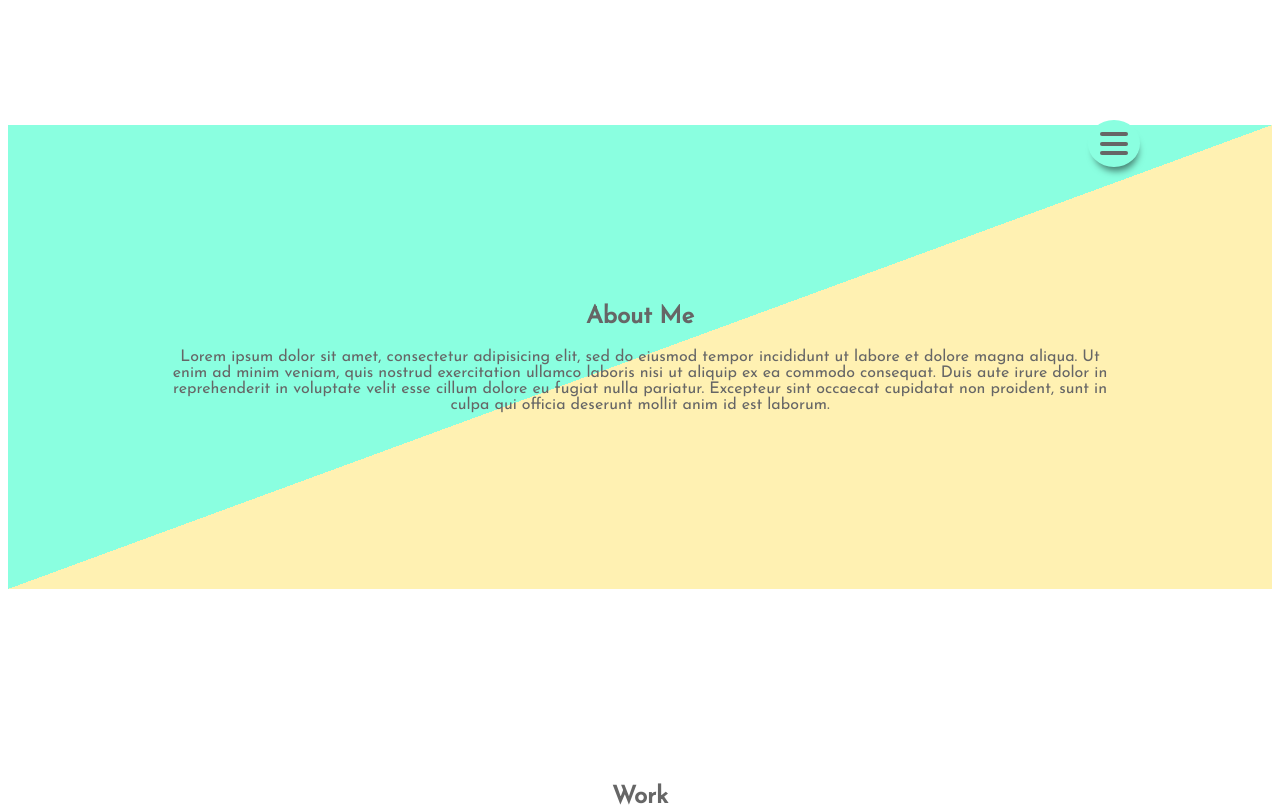
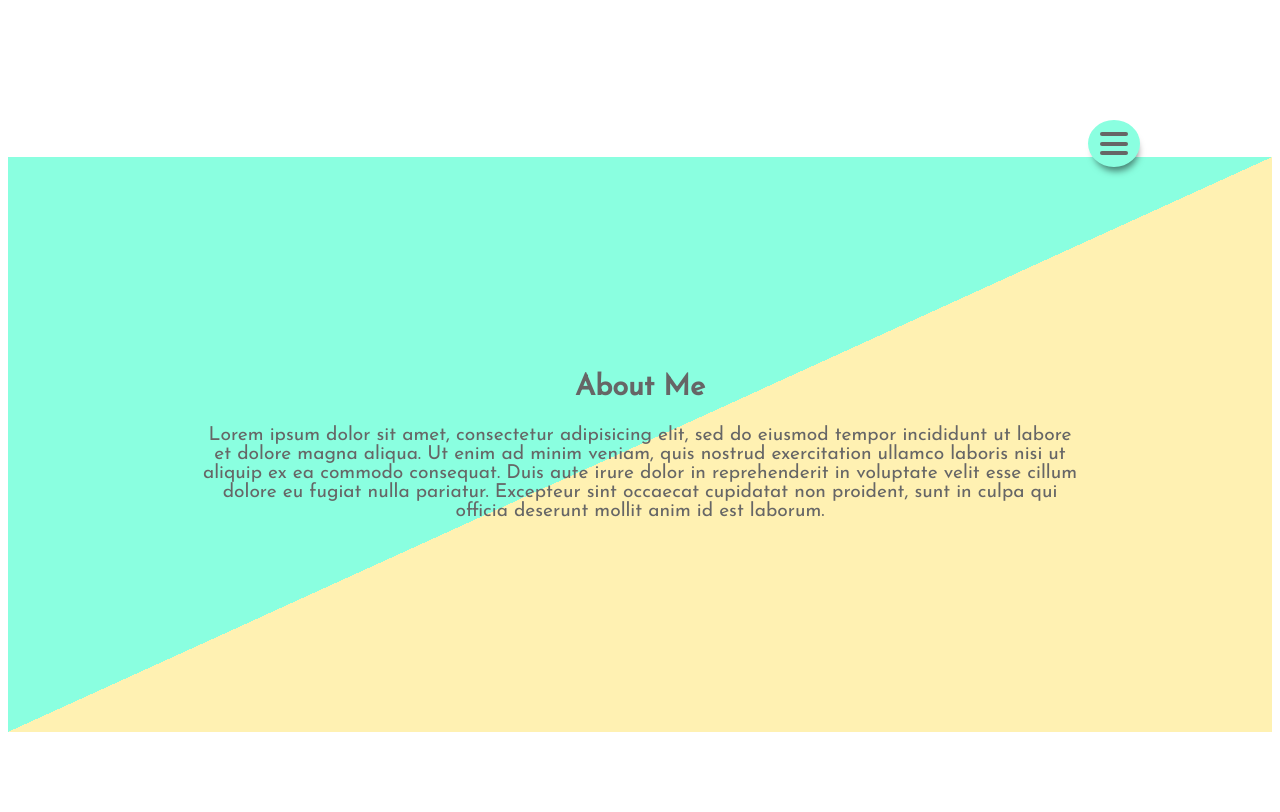
Before and after one commit to aditya2000/Portfolio, a plain HTML site: page index.html in a window 1280 px wide. Shown: the part 560-1372 px from the top of the page. Drawn offline with Linux system fonts and the light colour scheme.

Commit message:
All files saved

```diff
--- a/styles.css
+++ b/styles.css
@@ -206,3 +206,9 @@ body::-webkit-scrollbar-thumb {
 .footer div p a {
   color: #666;
 }
+
+@media screen and (min-width: 480px) {
+  #about, #work, #contact {
+    font-size: 1.5vw;
+  }
+}
```
